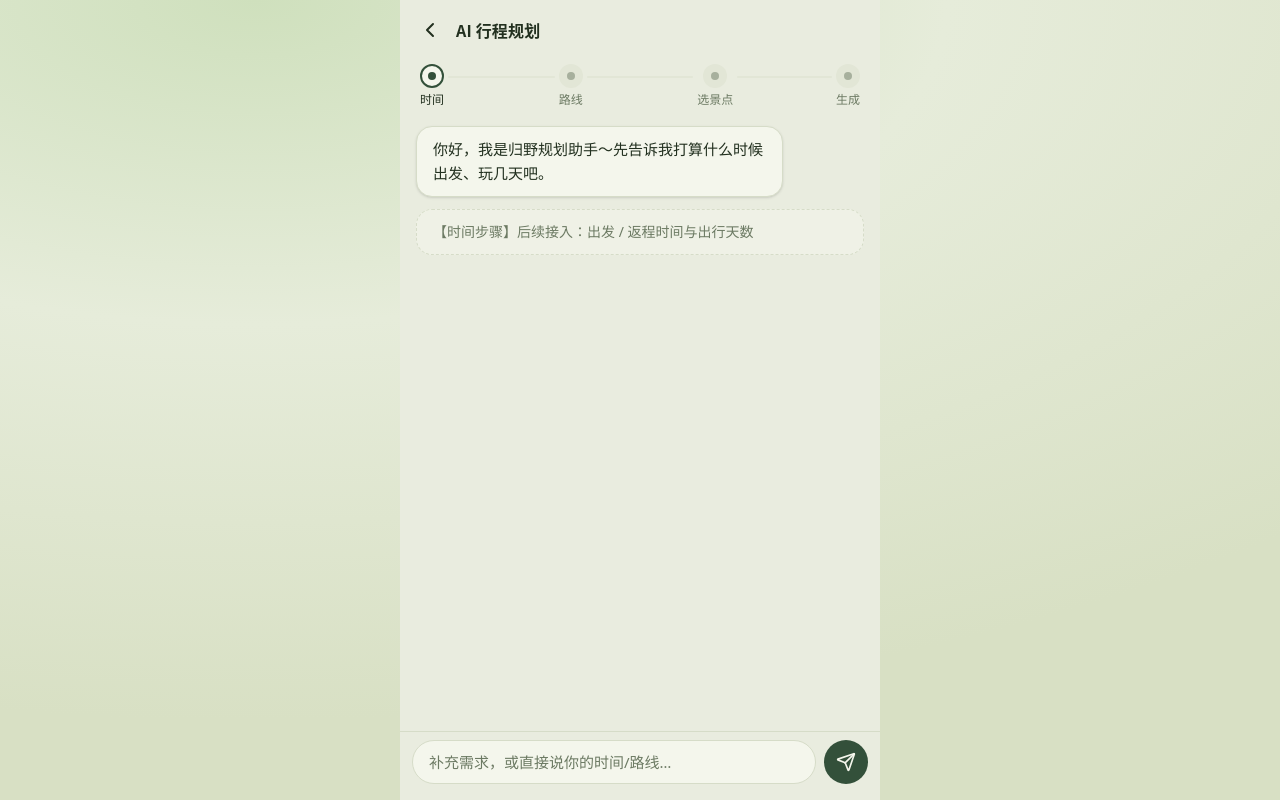
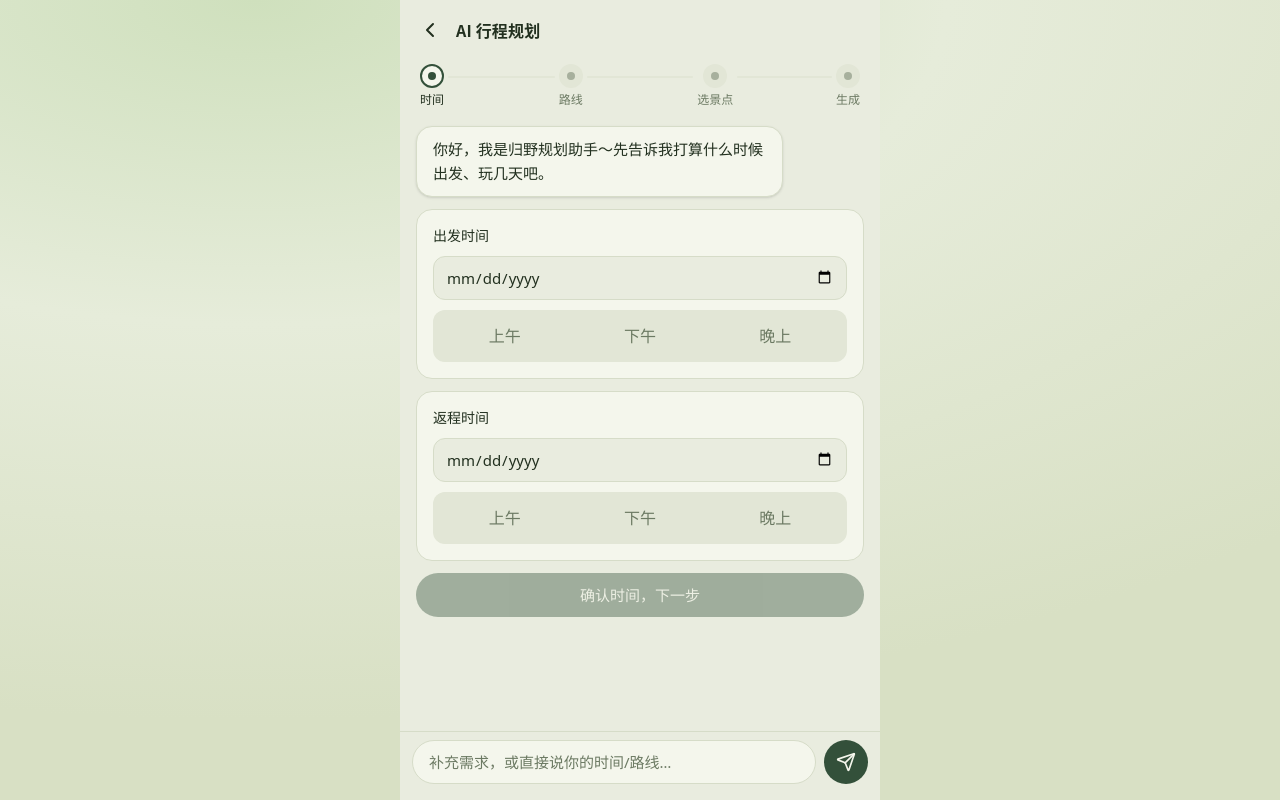
Before and after one commit to hl17311616150-ops/-, a React (Vite) app: page /plan in a window 1280 px wide. Built offline with nearby package versions, Linux system fonts and the light colour scheme.

Commit message:
feat: 时间步骤（时间卡 + 天数联动）

```diff
--- a/src/pages/plan/PlanFlow.tsx
+++ b/src/pages/plan/PlanFlow.tsx
@@ -4,9 +4,12 @@ import { Link } from 'react-router-dom'
 import { ChevronLeft, Send } from 'lucide-react'
 import type { PlanningDraft, PlanningStep } from '../../types'
 import { createDraft, getDraft, saveDraft } from '../../lib/planningDraft'
+import type { TimeAnchor, TimeOfDay } from '../../lib/time'
+import { parseTimeText } from '../../lib/plan/timeParse'
 import { StepBar } from './components/StepBar'
 import { ChatBubble } from './components/ChatBubble'
 import type { StepProps } from './stepProps'
+import TimeStep from './steps/TimeStep'
 
 /** 各步骤占位文案（后续 Task 由真实步骤组件替换） */
 const STEP_PLACEHOLDER: Record<PlanningStep, string> = {
@@ -24,6 +27,21 @@ const STEP_GREETING: Record<PlanningStep, string> = {
   result: '信息齐了，正在为你生成行程方案。',
 }
 
+/** 合法时段取值（时间粒度锁三档） */
+const PERIOD_VALUES: readonly TimeOfDay[] = ['morning', 'afternoon', 'evening']
+
+/**
+ * 锚点形状修复：旧数据里 date 不是字符串、或 period 不在三档内的锚点归一为 null；
+ * 坏锚点不传入 computeTripTime / date 输入框，避免白屏。
+ */
+function normalizeAnchor(value: unknown): TimeAnchor | null {
+  if (!value || typeof value !== 'object') return null
+  const anchor = value as Record<string, unknown>
+  if (typeof anchor.date !== 'string' || anchor.date.trim().length === 0) return null
+  if (typeof anchor.period !== 'string' || !PERIOD_VALUES.includes(anchor.period as TimeOfDay)) return null
+  return { date: anchor.date, period: anchor.period as TimeOfDay }
+}
+
 /**
  * 容错读取草稿：旧数据/缺字段用 createDraft 默认值兜底，数组与对象字段逐一校验，
  * 形状异常不抛错、不白屏；无草稿则新建并立即落盘。
@@ -38,6 +56,8 @@ function loadDraft(): PlanningDraft {
   return {
     ...fallback,
     ...existing,
+    depart: normalizeAnchor(existing.depart) ?? fallback.depart,
+    back: normalizeAnchor(existing.back) ?? fallback.back,
     points: Array.isArray(existing.points) ? existing.points : fallback.points,
     selectedPois:
       existing.selectedPois && typeof existing.selectedPois === 'object' && !Array.isArray(existing.selectedPois)
@@ -82,18 +102,28 @@ export default function PlanFlow() {
     })
   }
 
-  /** 底部输入框提交：本 Task 先空实现，不报错；后续 Task 按当前步骤解释用户输入 */
-  const onUserInput = (text: string) => {
-    void text
+  /**
+   * 底部输入框提交：按当前步骤分发。
+   * - time：自然语言经 parseTimeText 解析出出发/返程锚点后写回草稿；解析失败保持现状。
+   * - route / points / result 分支由后续 Task 6 / 8 接入。
+   */
+  const handleUserInput = (text: string) => {
+    const trimmed = text.trim()
+    if (!trimmed) return
+    if (draft.step === 'time') {
+      const now = new Date()
+      const parsed = parseTimeText(trimmed, now.getFullYear(), now.getMonth() + 1)
+      if (parsed) update({ depart: parsed.depart, back: parsed.back })
+    }
   }
 
-  const stepProps: StepProps = { draft, update, onUserInput }
+  const stepProps: StepProps = { draft, update, onUserInput: handleUserInput }
 
   const handleSubmit = (e: FormEvent<HTMLFormElement>) => {
     e.preventDefault()
     const text = input.trim()
     if (!text) return
-    onUserInput(text)
+    handleUserInput(text)
     setInput('')
   }
 
@@ -116,10 +146,10 @@ export default function PlanFlow() {
 
       <StepBar step={draft.step} />
 
-      {/* 对话区：AI 问候 + 当前步骤占位，后续替换为真实步骤组件 */}
+      {/* 对话区：AI 问候 + 当前步骤；time 步接入 TimeStep，其余步骤仍为占位 */}
       <main className="flex-1 space-y-3 overflow-y-auto px-4 py-4">
         <ChatBubble who="ai">{STEP_GREETING[draft.step]}</ChatBubble>
-        <StepPlaceholder {...stepProps} />
+        {draft.step === 'time' ? <TimeStep {...stepProps} /> : <StepPlaceholder {...stepProps} />}
       </main>
 
       {/* 底部常驻输入框：触控目标 ≥44px，回车提交 */}
--- /dev/null
+++ b/src/pages/plan/steps/TimeStep.tsx
@@ -0,0 +1,212 @@
+import { useEffect, useState } from 'react'
+import type { StepProps } from '../stepProps'
+import { addDays, computeTripTime } from '../../../lib/time'
+import type { TimeAnchor, TimeOfDay } from '../../../lib/time'
+import { cn } from '../../../lib/cn'
+
+/** 三档时段（时间粒度锁三档，不做钟点） */
+const PERIODS: Array<{ value: TimeOfDay; label: string }> = [
+  { value: 'morning', label: '上午' },
+  { value: 'afternoon', label: '下午' },
+  { value: 'evening', label: '晚上' },
+]
+
+/** 合法日期形状：YYYY-MM-DD；输入过程中的半截字符串不进入汇总计算 */
+const DATE_RE = /^\d{4}-\d{2}-\d{2}$/
+
+type Side = 'depart' | 'back'
+
+/**
+ * 三档时段分段控件：外层热区 44px（h-11），内层可见按钮 36px（h-9）。
+ * 选中态品牌实色反白，未选中苔灰文字。
+ */
+function PeriodPicker({
+  anchor,
+  onSelect,
+}: {
+  anchor: TimeAnchor | null
+  onSelect: (period: TimeOfDay) => void
+}) {
+  return (
+    <div role="group" aria-label="时段选择" className="flex rounded-xl bg-muted p-1">
+      {PERIODS.map(({ value, label }) => {
+        const active = anchor?.period === value
+        return (
+          <button
+            key={value}
+            type="button"
+            aria-pressed={active}
+            onClick={() => onSelect(value)}
+            className={cn(
+              'flex h-11 flex-1 items-center justify-center rounded-lg transition-colors',
+              active ? 'bg-card font-medium text-primary shadow-sm' : 'text-muted-foreground',
+            )}
+          >
+            <span className="flex h-9 items-center justify-center">{label}</span>
+          </button>
+        )
+      })}
+    </div>
+  )
+}
+
+/**
+ * 时间步骤（Plan 2 第一步）：出发 / 返程日期 + 三档时段，自动汇总天数晚数、
+ * 完整游玩日与首尾半天说明；总天数步进器以出发日期为基准联动返程日期。
+ *
+ * 本地 state 跟踪日期/时段：测试环境 update 只记录不回写 draft，若直接受控于
+ * draft，输入值会被重置；外部（底部自然语言 parseTimeText）改 draft 时由 effect 同步。
+ */
+export default function TimeStep({ draft, update }: StepProps) {
+  const [depart, setDepart] = useState<TimeAnchor | null>(draft.depart)
+  const [back, setBack] = useState<TimeAnchor | null>(draft.back)
+
+  // 外部（PlanFlow 底部输入经 parseTimeText）写入草稿时，同步本地 state；
+  // 本地输入同时 setLocal 与 update，不依赖 draft 回写。
+  useEffect(() => {
+    setDepart(draft.depart)
+  }, [draft.depart])
+  useEffect(() => {
+    setBack(draft.back)
+  }, [draft.back])
+
+  const applyDate = (side: Side, date: string) => {
+    const current = side === 'depart' ? depart : back
+    // 只设日期时补默认时段：出发上午、返程晚上
+    const fallback: TimeOfDay = side === 'depart' ? 'morning' : 'evening'
+    const next: TimeAnchor | null = date
+      ? { date, period: current?.period ?? fallback }
+      : null
+    if (side === 'depart') {
+      setDepart(next)
+      update({ depart: next })
+    } else {
+      setBack(next)
+      update({ back: next })
+    }
+  }
+
+  const applyPeriod = (side: Side, period: TimeOfDay) => {
+    const current = side === 'depart' ? depart : back
+    const next: TimeAnchor = { date: current?.date ?? '', period }
+    if (side === 'depart') {
+      setDepart(next)
+      if (next.date) update({ depart: next })
+    } else {
+      setBack(next)
+      if (next.date) update({ back: next })
+    }
+  }
+
+  const ready =
+    depart !== null && back !== null && DATE_RE.test(depart.date) && DATE_RE.test(back.date)
+  const summary = ready ? computeTripTime(depart, back) : null
+
+  /** 步进器：以出发日期为基准重算返程日期，保证天数 / 返程日期 / 晚数三者一致；最小 1 天 */
+  const changeDays = (delta: number) => {
+    if (!depart?.date || !back?.date || !summary) return
+    const nextDays = Math.max(1, summary.totalDays + delta)
+    const nextBack: TimeAnchor = { date: addDays(depart.date, nextDays - 1), period: back.period }
+    setBack(nextBack)
+    update({ back: nextBack })
+  }
+
+  const confirm = () => {
+    if (!ready) return
+    update({ step: 'route' })
+  }
+
+  const departNote =
+    depart?.period === 'afternoon'
+      ? '首日下午出发，当天游玩时间偏短'
+      : depart?.period === 'evening'
+        ? '首日晚上出发，当晚赶路或直接入住'
+        : '首日上午出发，当天可玩半天'
+
+  const backNote =
+    back?.period === 'morning'
+      ? '末日上午返程，中午前到家'
+      : back?.period === 'afternoon'
+        ? '末日下午返程，傍晚前到家'
+        : '末日晚上返程，玩到傍晚再走'
+
+  return (
+    <div className="space-y-3">
+      {/* 出发时间卡 */}
+      <section className="space-y-2.5 rounded-2xl border border-border bg-card p-4">
+        <p className="text-sm font-medium text-foreground">出发时间</p>
+        <input
+          type="date"
+          aria-label="出发日期"
+          value={depart?.date ?? ''}
+          onChange={(e) => applyDate('depart', e.target.value)}
+          className="h-11 w-full rounded-xl border border-border bg-background px-3 text-[15px] text-foreground outline-none focus:border-ring"
+        />
+        <PeriodPicker anchor={depart} onSelect={(p) => applyPeriod('depart', p)} />
+      </section>
+
+      {/* 返程时间卡 */}
+      <section className="space-y-2.5 rounded-2xl border border-border bg-card p-4">
+        <p className="text-sm font-medium text-foreground">返程时间</p>
+        <input
+          type="date"
+          aria-label="返程日期"
+          value={back?.date ?? ''}
+          onChange={(e) => applyDate('back', e.target.value)}
+          className="h-11 w-full rounded-xl border border-border bg-background px-3 text-[15px] text-foreground outline-none focus:border-ring"
+        />
+        <PeriodPicker anchor={back} onSelect={(p) => applyPeriod('back', p)} />
+      </section>
+
+      {/* 行程时间汇总：出发/返程齐备后展示 */}
+      {summary && depart && back && (
+        <section className="space-y-3 rounded-2xl border border-border bg-card p-4">
+          <div className="flex items-baseline justify-between">
+            <p className="text-lg font-semibold text-foreground">
+              {summary.totalDays}天{summary.nights}晚
+            </p>
+            <p className="text-xs text-muted-foreground">
+              {depart.date} → {back.date}
+            </p>
+          </div>
+          <p className="text-sm text-foreground">{summary.fullDays} 个完整游玩日</p>
+          <div className="space-y-1 text-xs leading-relaxed text-muted-foreground">
+            <p>{departNote}</p>
+            <p>{backNote}</p>
+          </div>
+
+          {/* 总天数步进器：改天数联动返程日期与晚数 */}
+          <div className="flex items-center justify-between rounded-xl bg-muted px-2 py-1.5">
+            <button
+              type="button"
+              aria-label="减少天数"
+              disabled={summary.totalDays <= 1}
+              onClick={() => changeDays(-1)}
+              className="flex h-11 w-11 items-center justify-center rounded-lg text-lg text-foreground transition-colors hover:bg-card disabled:opacity-40 disabled:hover:bg-transparent"
+            >
+              −
+            </button>
+            <span className="text-sm font-medium text-foreground">共 {summary.totalDays} 天</span>
+            <button
+              type="button"
+              onClick={() => changeDays(1)}
+              className="flex h-11 w-11 items-center justify-center rounded-lg text-lg text-foreground transition-colors hover:bg-card"
+            >
+              +
+            </button>
+          </div>
+        </section>
+      )}
+
+      {/* 确认按钮：出发/返程齐备才可点 */}
+      <button
+        type="button"
+        disabled={!ready}
+        onClick={confirm}
+        className="h-11 w-full rounded-full bg-primary text-[15px] font-medium text-primary-foreground transition-opacity hover:opacity-90 disabled:opacity-40"
+      >
+        确认时间，下一步
+      </button>
+    </div>
+  )
+}
```
Also changed, not shown: 2 other files (tests, documents, lock files or other folders).
